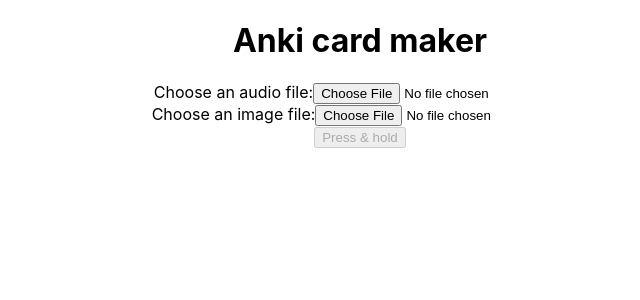
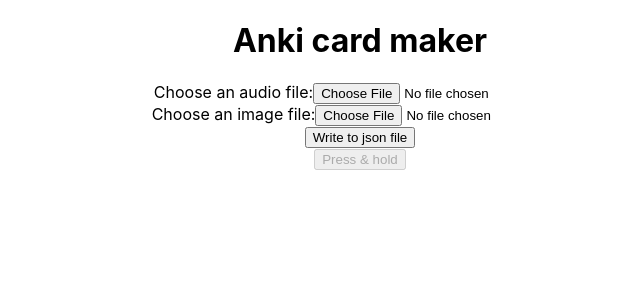
Before and after one commit to AkramRasikh/anki-card-creator-ui-nextjs, a Next.js app: page / in a window 1280 px wide. Shown: the top 300 px of the page, without its empty margins (280-920 px from the left). Built offline with nearby package versions, Linux system fonts and the light colour scheme.

Commit message:
fetch working

```diff
--- a/pages/index.js
+++ b/pages/index.js
@@ -53,6 +53,18 @@ export default function Home() {
     setAudioSnips(findSnippnet);
   };
 
+  const handleToJsonFile = async () => {
+    await fetch('http://localhost:3001', {
+      method: 'POST',
+      headers: {
+        'Content-Type': 'application/json',
+      },
+      body: JSON.stringify({ snips: audioSnips }),
+    })
+      .then(() => console.log('## call done!'))
+      .catch(() => console.log('## something flopped'));
+  };
+
   const disableRecordButton = !currentAudioTime;
 
   return (
@@ -66,6 +78,7 @@ export default function Home() {
             <Audio audioFile={audioFile} handleTimeUpdate={handleTimeUpdate} />
           ) : null}
         </div>
+        <button onClick={handleToJsonFile}>Write to json file</button>
         <div>
           <button
             onMouseDown={handleOnMouseDown}
```
